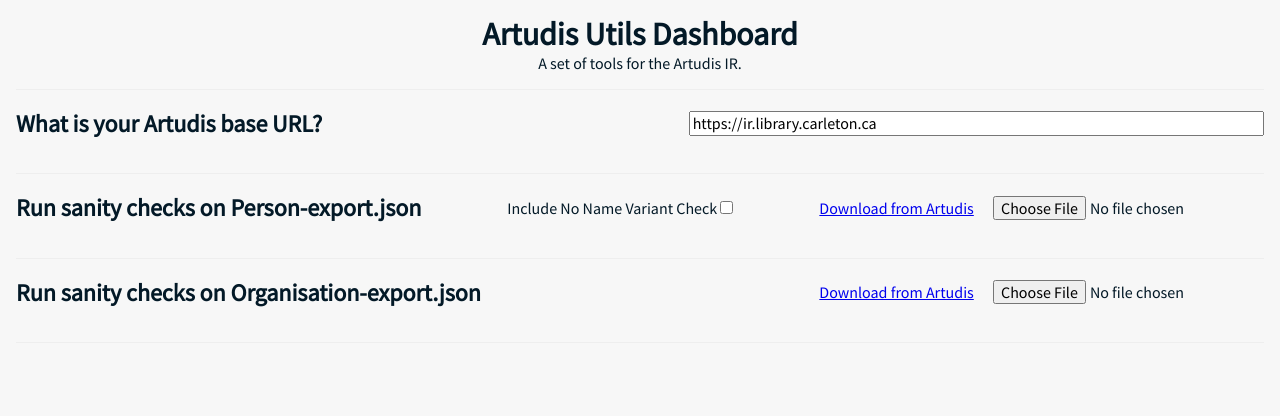
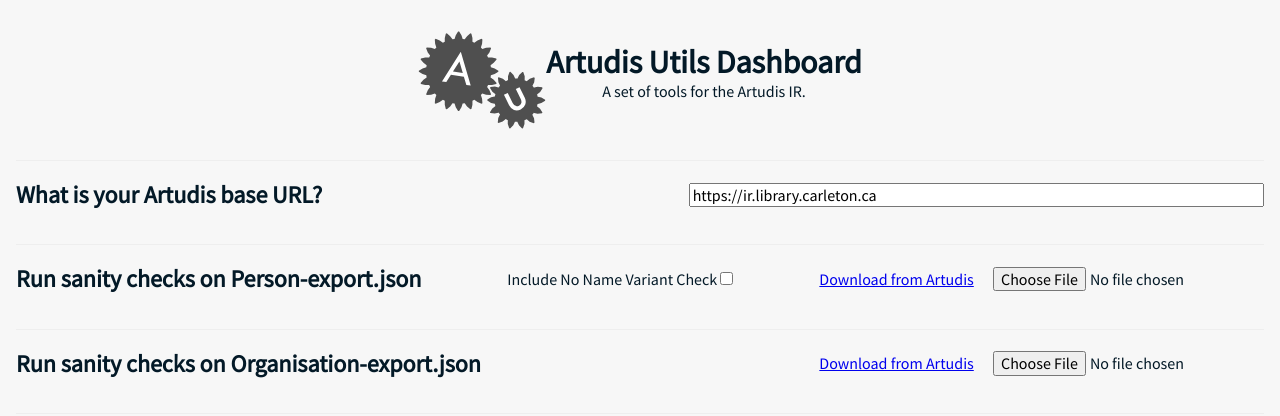
Before and after one commit to artudis-utils/dashboard, a plain HTML site: page index.html in a window 1280 px wide. Drawn offline with nearby package versions, Linux system fonts and the light colour scheme.

Commit message:
add logo to page

```diff
--- a/index.html
+++ b/index.html
@@ -28,6 +28,13 @@
 		header {
 			text-align: center;
 			margin: 1rem 0px;
+			display: flex;
+			justify-content: center;
+			align-items: center;
+		}
+
+		header img {
+			width: 8rem;
 		}
 
 		header h1 {
@@ -102,8 +109,11 @@
 </head>
 <body>
 	<header>
-		<h1>Artudis Utils Dashboard</h1>
-		<p>A set of tools for the Artudis IR.</p>
+		<img src="logo.svg">
+		<div>
+			<h1>Artudis Utils Dashboard</h1>
+			<p>A set of tools for the Artudis IR.</p>
+		</div>
 	</header>
 	<div id="all-tools-wrapper">
 		<div class="tool-wrapper">
```
